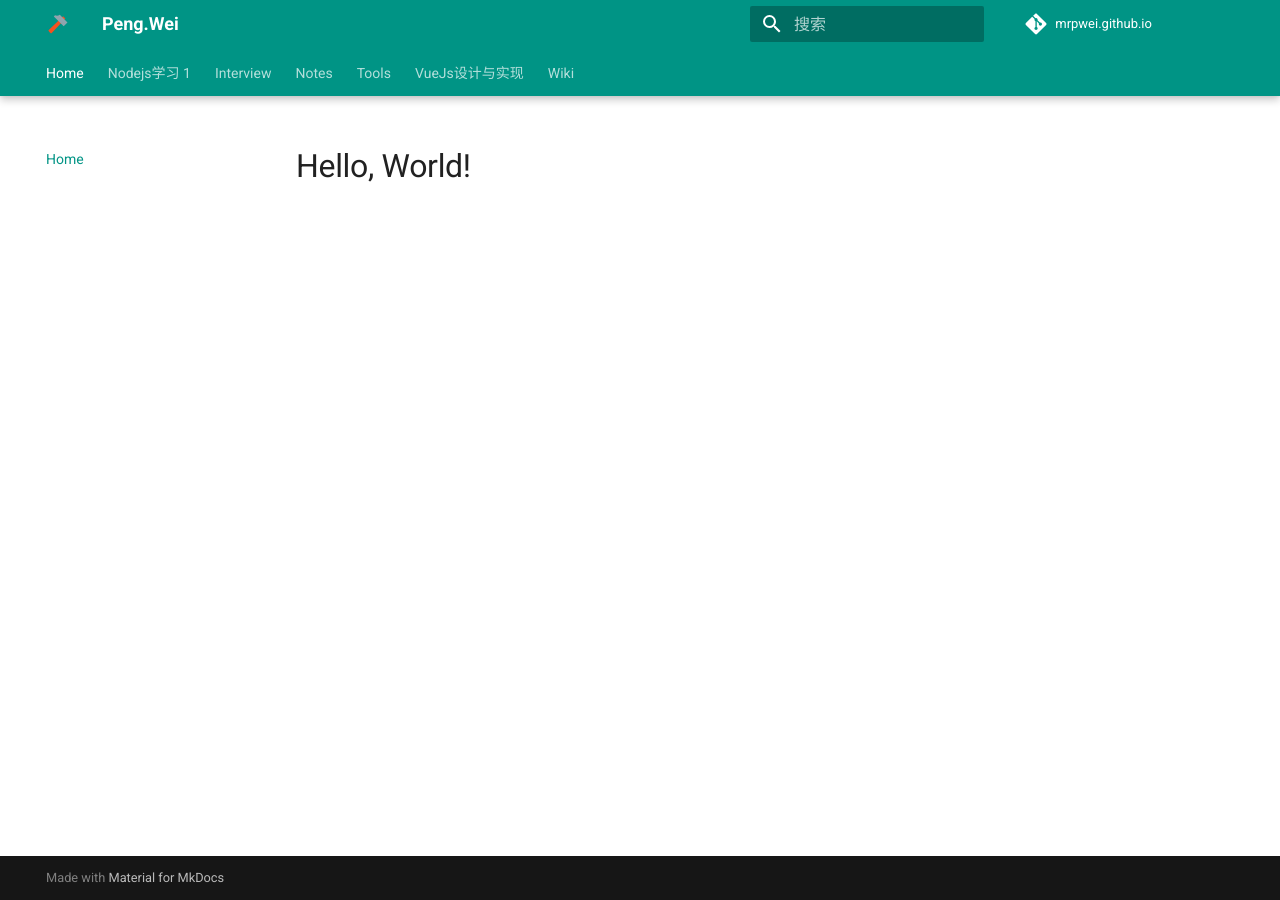
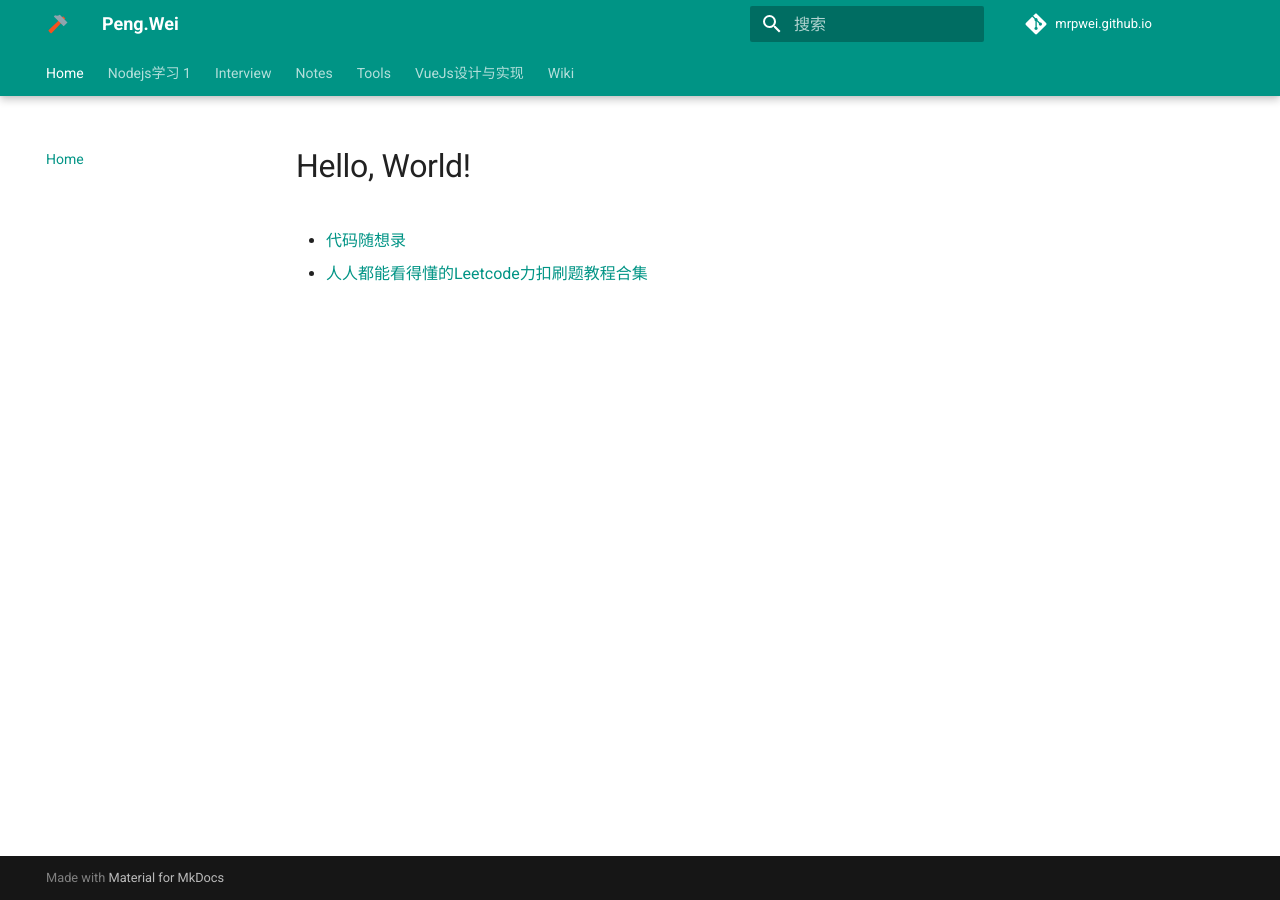
Before and after one commit to mrpwei/mrpwei.github.io, an MkDocs documentation site: the page built from docs/index.md, in a window 1280 px wide. Built offline with MkDocs 1.6.1 and Material for MkDocs 9.7.7, drawn with Linux system fonts in a browser that asks for light colours; comment, search, counter and statistics services are not loaded.

Commit message:
Update index.md

```diff
--- a/docs/index.md
+++ b/docs/index.md
@@ -3,3 +3,6 @@ title: Home
 ---
 
 # Hello, World!
+
+- [代码随想录](https://github.com/youngyangyang04/leetcode-master)
+- [人人都能看得懂的Leetcode力扣刷题教程合集](https://www.bilibili.com/video/BV1wA411b7qZ/?vd_source=732aad737537e0444e67f426c13d1b75)
```
